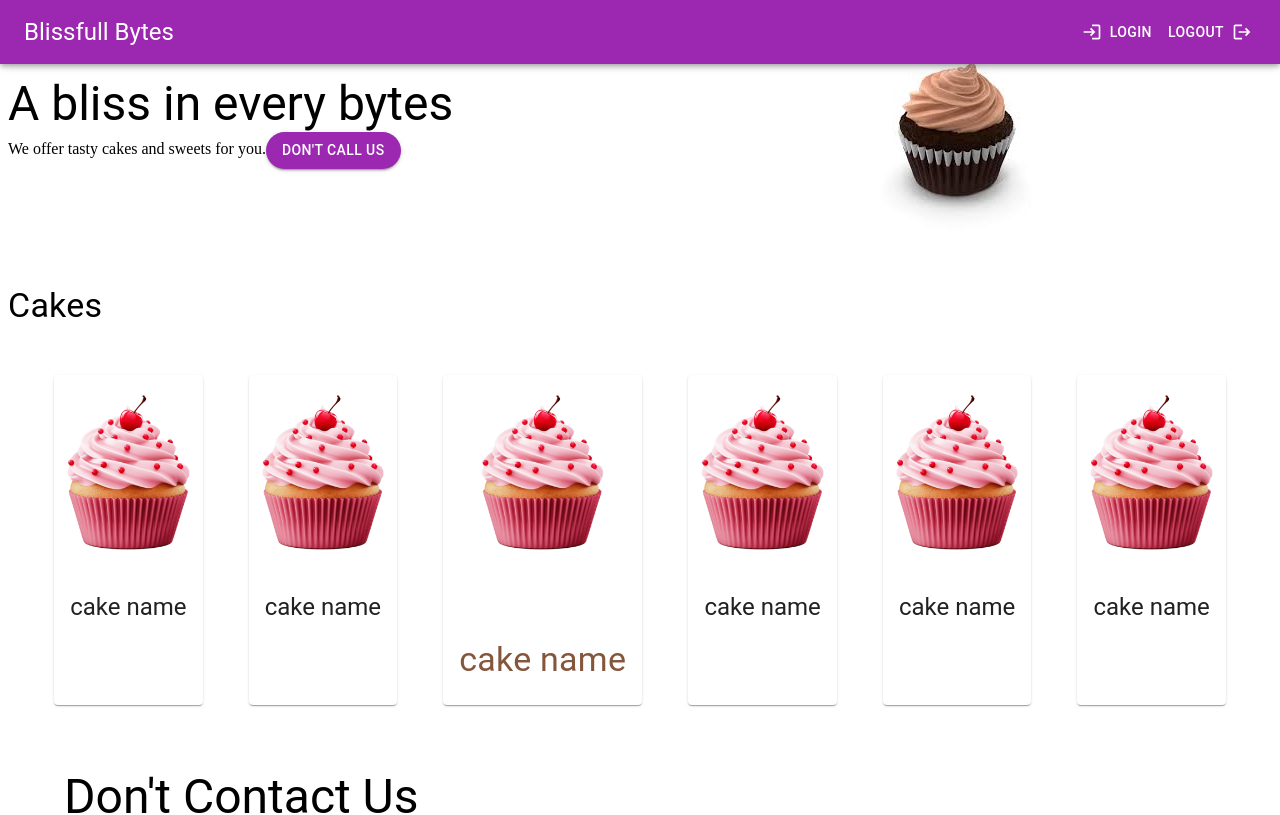
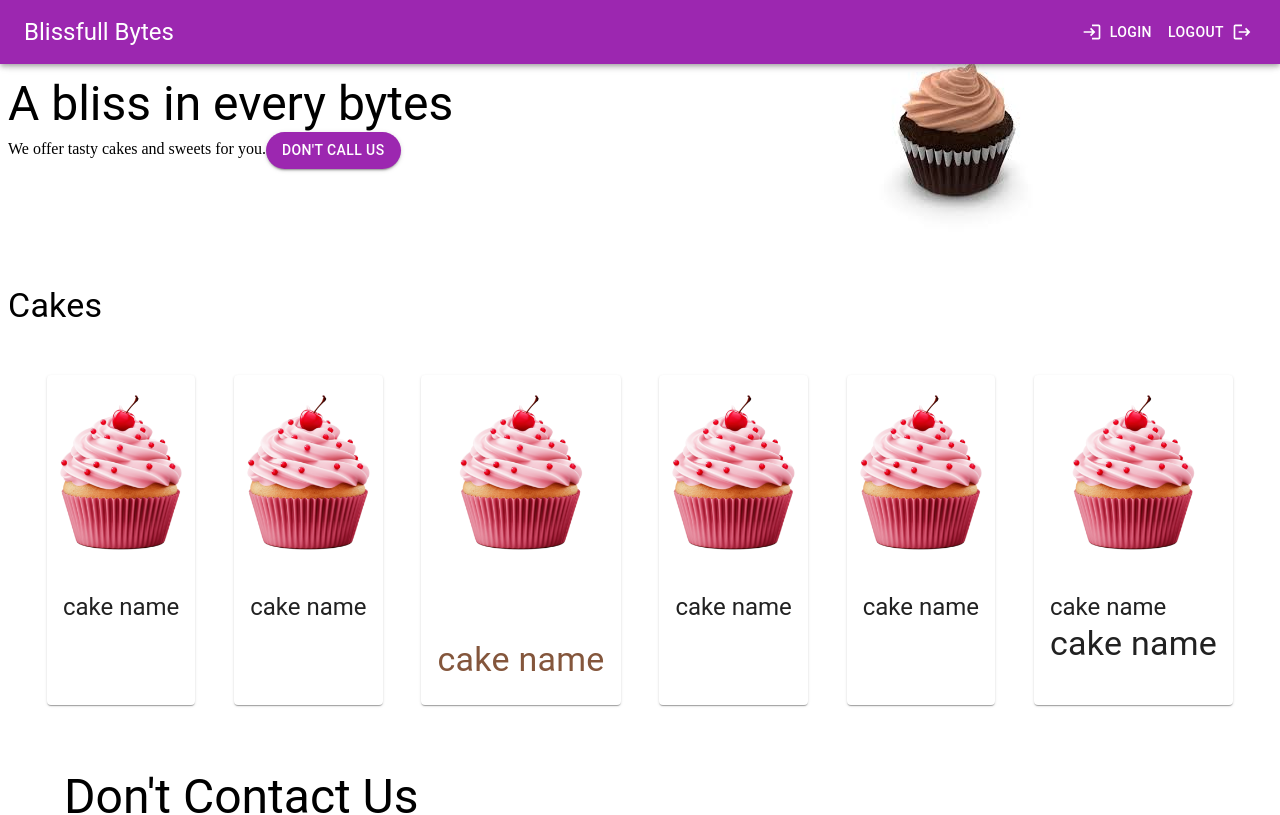
Before and after one commit to fatimahanif135/Mui, a Next.js app: page / in a window 1280 px wide. Shown: the top 815 px of the page. Built offline with nearby package versions, Linux system fonts and the light colour scheme.

Commit message:
fix:add typography h4

```diff
--- a/component/CakeSection.jsx
+++ b/component/CakeSection.jsx
@@ -91,6 +91,11 @@ const CakeSection = () => {
       cake name
         </Typography>
 
+        <Typography variant="h4" >
+      cake name
+        </Typography>
+
+
       </CardContent>
 
     </Card>
```
